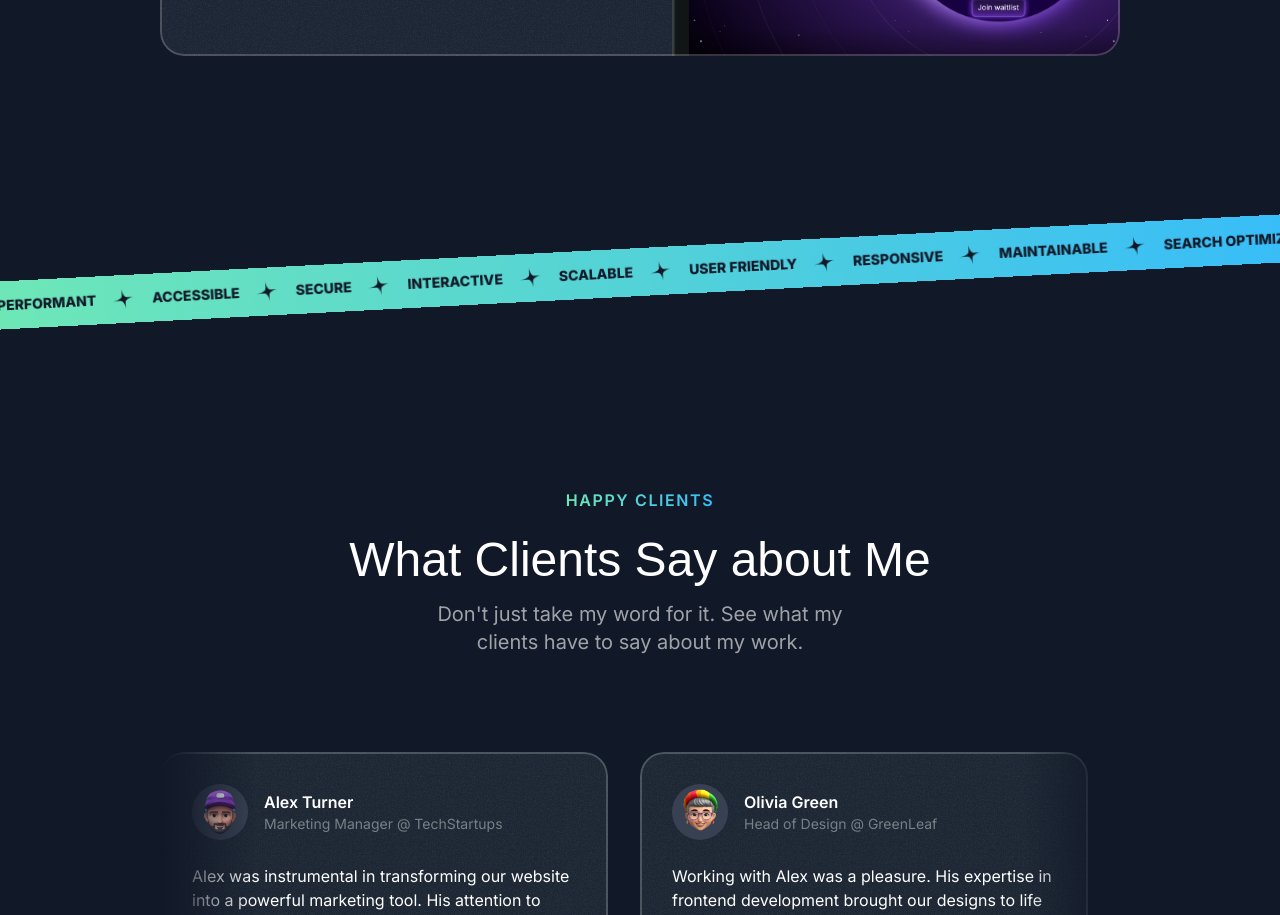
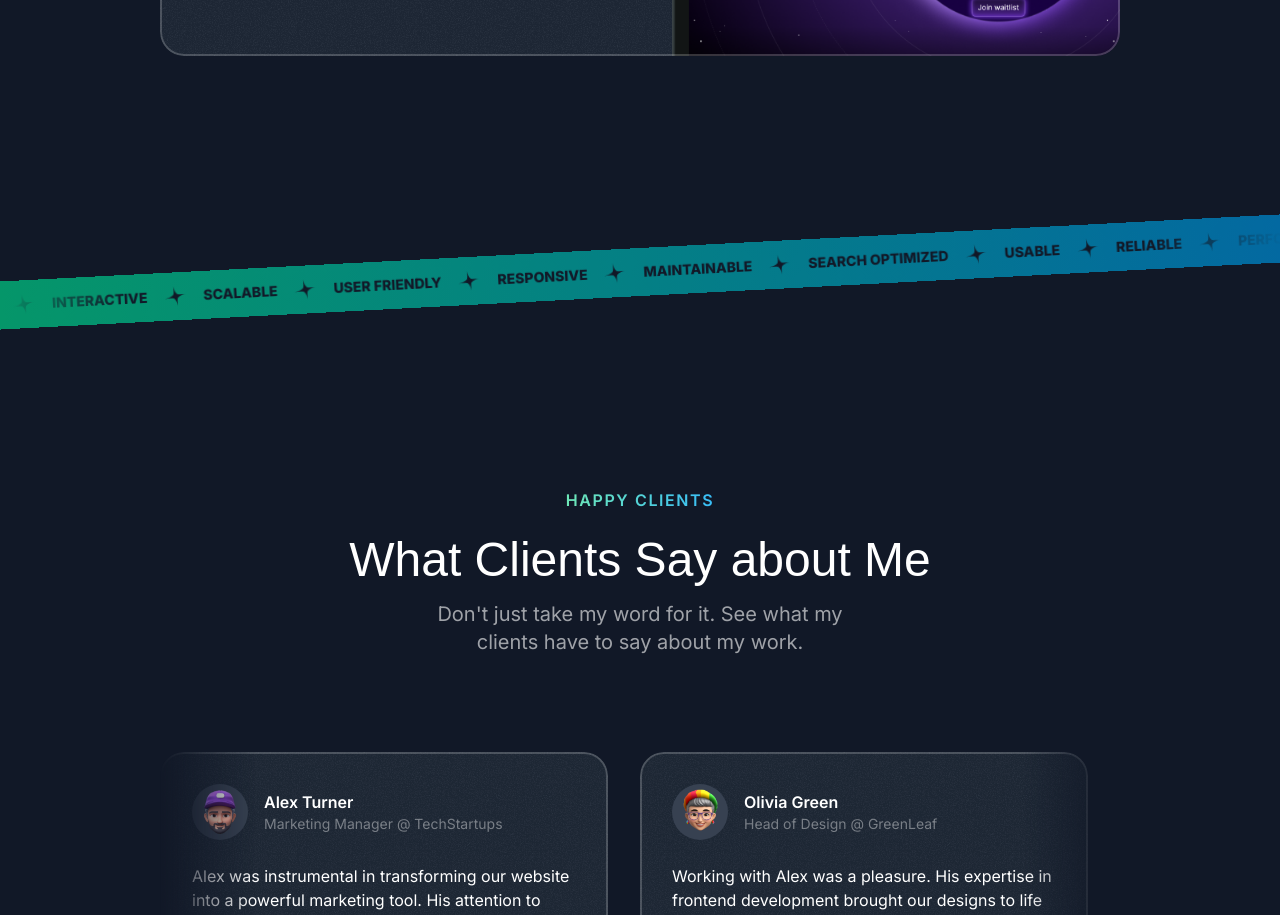
Before and after one commit to yvonnkr/yvolabs-portfolio-2024, a Next.js app: page / in a window 1280 px wide. Shown: the part 2820-3735 px from the top of the page. Built offline with nearby package versions, Linux system fonts and the light colour scheme; a web font is replaced by a local one.

Commit message:
implement tape section animation

```diff
--- a/src/sections/Tape.tsx
+++ b/src/sections/Tape.tsx
@@ -1,4 +1,5 @@
 import StarIcon from "@/assets/icons/star.svg"
+import {Fragment} from "react";
 
 const words = [
     "Performant",
@@ -17,18 +18,25 @@
 export const TapeSection = () => {
     return (
         <div className="py-16 lg:py-24 overflow-x-clip">
-            <div className="bg-gradient-to-r from-emerald-300 to-sky-400  -rotate-3 -mx-1 ">
+            <div className="bg-gradient-to-r from-emerald-600 to-sky-700  -rotate-3 -mx-1 ">
                 <div
-                    className="flex [mask-image:linear-gradient(to_right, transparent, black_10%, black_90%, transparent)]">
-                    <div className="flex flex-none gap-4 py-3">
-                        {words.map(word => (
-                            <div key={word} className="inline-flex gap-4 items-center">
+                    className="flex [mask-image:linear-gradient(to_right,transparent,black_10%,black_90%,transparent)]"
+                >
+                    <div className="flex flex-none gap-4 pr-4 py-3 animate-move-left [animation-duration:30s] ">
+                        {/*duplicate array to help with infinite translation appearance*/}
+                        {...new Array(2).fill(0).map((_, index) => (
+                            <Fragment key={index}>
+                                {words.map(word => (
+                                    <div key={word} className="inline-flex gap-4 items-center">
                                 <span className="text-gray-900 uppercase font-extrabold text-sm">
                                     {word}
                                 </span>
-                                <StarIcon className="size-6 text-gray-900 -rotate-12"/>
-                            </div>
+                                        <StarIcon className="size-6 text-gray-900 -rotate-12"/>
+                                    </div>
+                                ))}
+                            </Fragment>
                         ))}
+
                     </div>
                 </div>
             </div>
--- a/tailwind.config.ts
+++ b/tailwind.config.ts
@@ -25,9 +25,10 @@
                 sans: "var(--font-sans)",
                 serif: "var(--font-serif)",
             },
-            animation:{
+            animation: {
                 "ping-large": "ping-large 1s ease-in-out infinite",
-                "ping-small": "ping-small 1s ease-in-out infinite"
+                "ping-small": "ping-small 1s ease-in-out infinite",
+                "move-left": "move-left 1s linear infinite ",
 
             },
             keyframes: {
@@ -42,6 +43,14 @@
                         transform: "scale(1)",
                         opacity: "0",
                     }
+                },
+                "move-left": {
+                    "0%": {
+                        transform: "translateX(0%)",
+                    },
+                    "100%": {
+                        transform: "translateX(-50%)",
+                    }
                 }
             }
 
```
